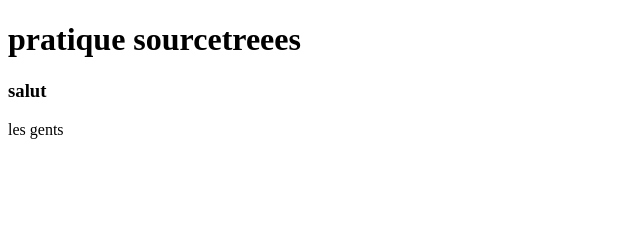
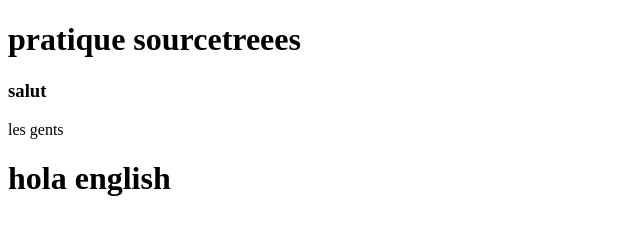
Before and after one commit to mohasebti74/pratiquesourcetree, a plain HTML site: page index.html in a window 1280 px wide. Shown: the whole page, without its empty margins (0-640 px from the left). Drawn offline with Linux system fonts and the light colour scheme.

Commit message:
commit otro texto

```diff
--- a/index.html
+++ b/index.html
@@ -9,5 +9,6 @@
 <h1>pratique sourcetreees</h1>
 <h3>salut</h3>
 <p> les gents</p>
+<h1>hola english</h1>
 </body>
 </html>
```
